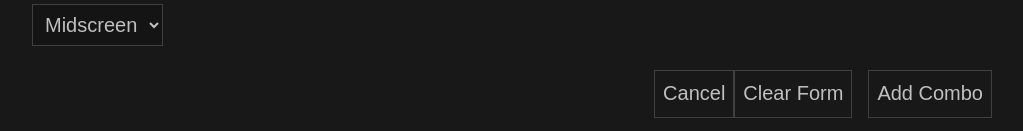
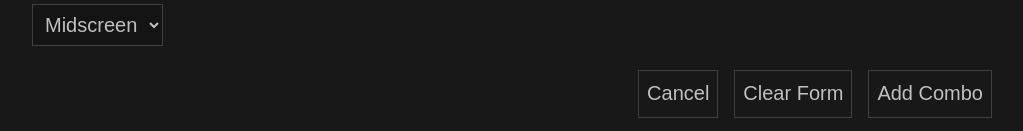
Before and after one commit to RedRaptor10/combo-list, a React (Create React App) app: page /#/1/combos/create in a window 1280 px wide. Shown: the part 920-1051 px from the top of the page, without its empty margins (128-1151 px from the left). Built offline with nearby package versions, Linux system fonts and the light colour scheme.

Commit message:
Wrap Cancel button in container

```diff
--- a/src/styles/style.css
+++ b/src/styles/style.css
@@ -268,6 +268,10 @@ main {
     text-align: right;
 }
 
+.combo-form-footer .btn-container {
+    margin-right: 16px;
+}
+
 .combo-form-footer .btn {
     font-size: 20px;
 }
```
